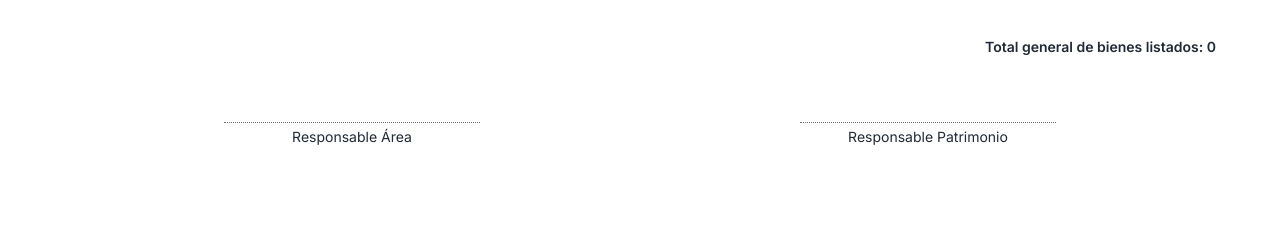
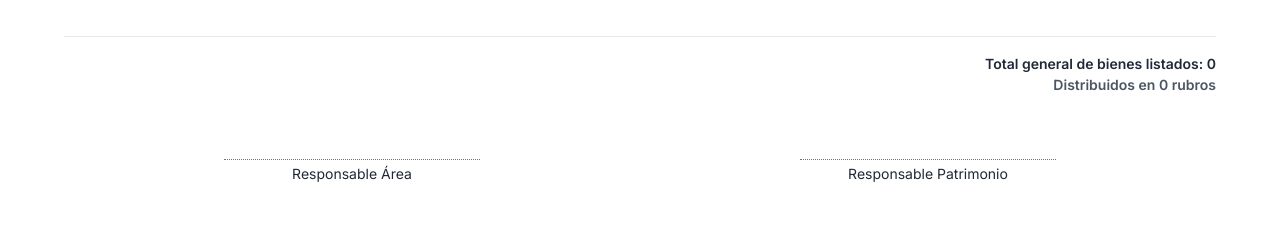
Before and after one commit to Patrimonio2-web/anexos, a Flask app: template templates/listado_impresion.html in a window 1280 px wide. Shown: the part 227-467 px from the top of the page. Run offline with Flask 3, Linux system fonts and the light colour scheme; the template is opened without the code that fills it, so the values that code supplies are empty; some libraries are stand-ins or nearby versions.

Commit message:
Update listado_impresion.html

```diff
--- a/templates/listado_impresion.html
+++ b/templates/listado_impresion.html
@@ -45,12 +45,19 @@
     <!-- 📍 Información del anexo -->
     <div class="mb-4 text-gray-800">
       <p><strong>Anexo:</strong> {{ anexo_nombre }}</p>
-      <p><strong>Subdependencia:</strong> {{ subdependencia_nombre }} <span class="text-gray-500">(Oficina N.º {{ subdependencia_id }})</span></p>
+      <p><strong>Subdependencia:</strong> {{ subdependencia_nombre }}
+        <span class="text-gray-500">(Oficina N.º {{ subdependencia_id }})</span>
+      </p>
     </div>
 
     <!-- 📊 Tabla agrupada por rubro -->
     {% set total_general = 0 %}
+    {% set total_rubros = 0 %}
     {% for rubro, items in agrupado.items() %}
+      {% set subtotal = items|length %}
+      {% set total_general = total_general + subtotal %}
+      {% set total_rubros = total_rubros + 1 %}
+
       <div class="mb-10">
         <h2 class="text-lg font-semibold bg-gray-200 px-4 py-2 border border-gray-300 rounded-t">
           {{ rubro }}
@@ -64,17 +71,16 @@
               </tr>
             </thead>
             <tbody>
-              {% set subtotal = 0 %}
               {% for desc, id in items %}
               <tr class="{% if loop.index0 % 2 == 0 %}bg-white{% else %}bg-gray-50{% endif %}">
                 <td class="px-4 py-1 align-top">{{ desc }}</td>
                 <td class="px-4 py-1 align-top">{{ id }}</td>
               </tr>
-              {% set subtotal = subtotal + 1 %}
-              {% set total_general = total_general + 1 %}
               {% endfor %}
               <tr class="bg-gray-100 font-semibold">
-                <td colspan="2" class="px-4 py-1 text-right">Total {{ rubro }}: {{ subtotal }}</td>
+                <td colspan="2" class="px-4 py-1 text-right">
+                  Total {{ rubro }}: {{ subtotal }}
+                </td>
               </tr>
             </tbody>
           </table>
@@ -83,8 +89,9 @@
     {% endfor %}
 
     <!-- 📦 Totales -->
-    <div class="mt-8 text-right font-semibold text-gray-800">
+    <div class="mt-8 text-right font-semibold text-gray-800 border-t pt-4">
       <p>Total general de bienes listados: {{ total_general }}</p>
+      <p class="text-gray-600 text-sm">Distribuidos en {{ total_rubros }} rubros</p>
     </div>
 
     <!-- ✍️ Firmas -->
```
